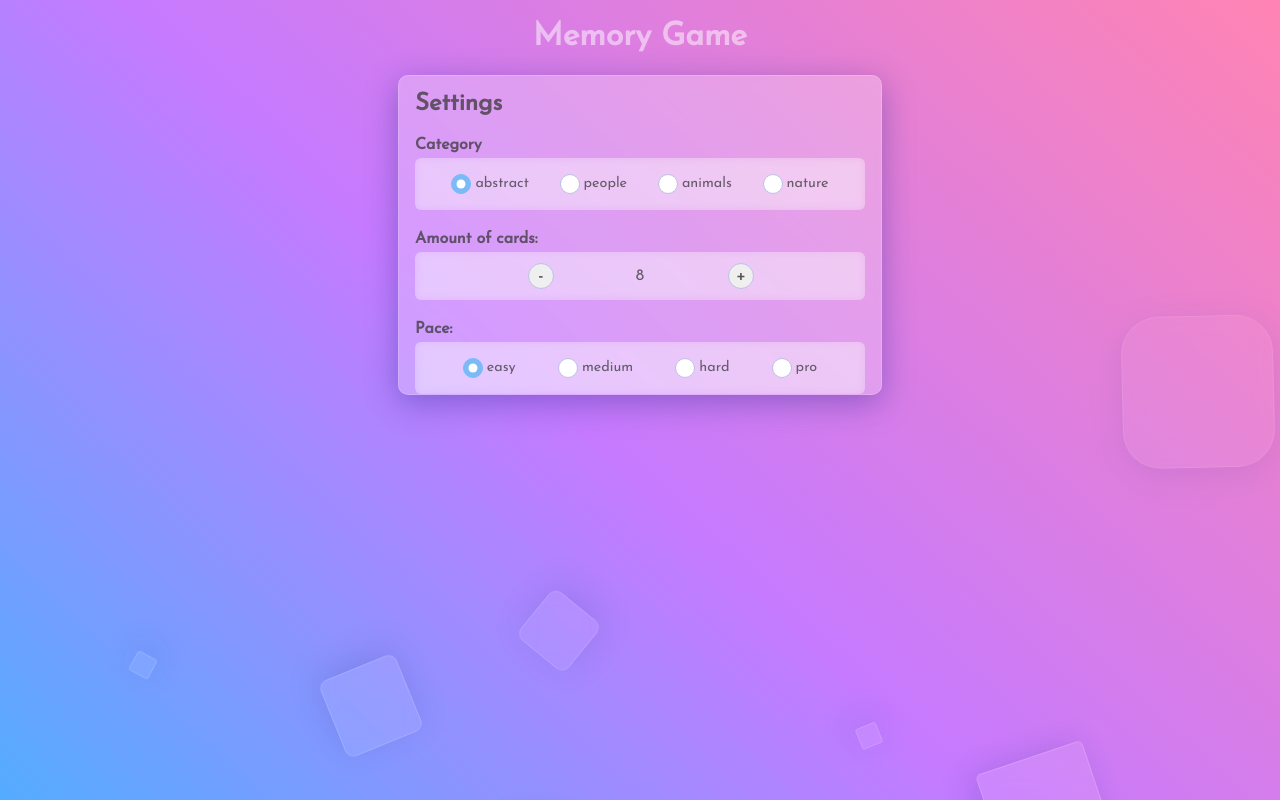
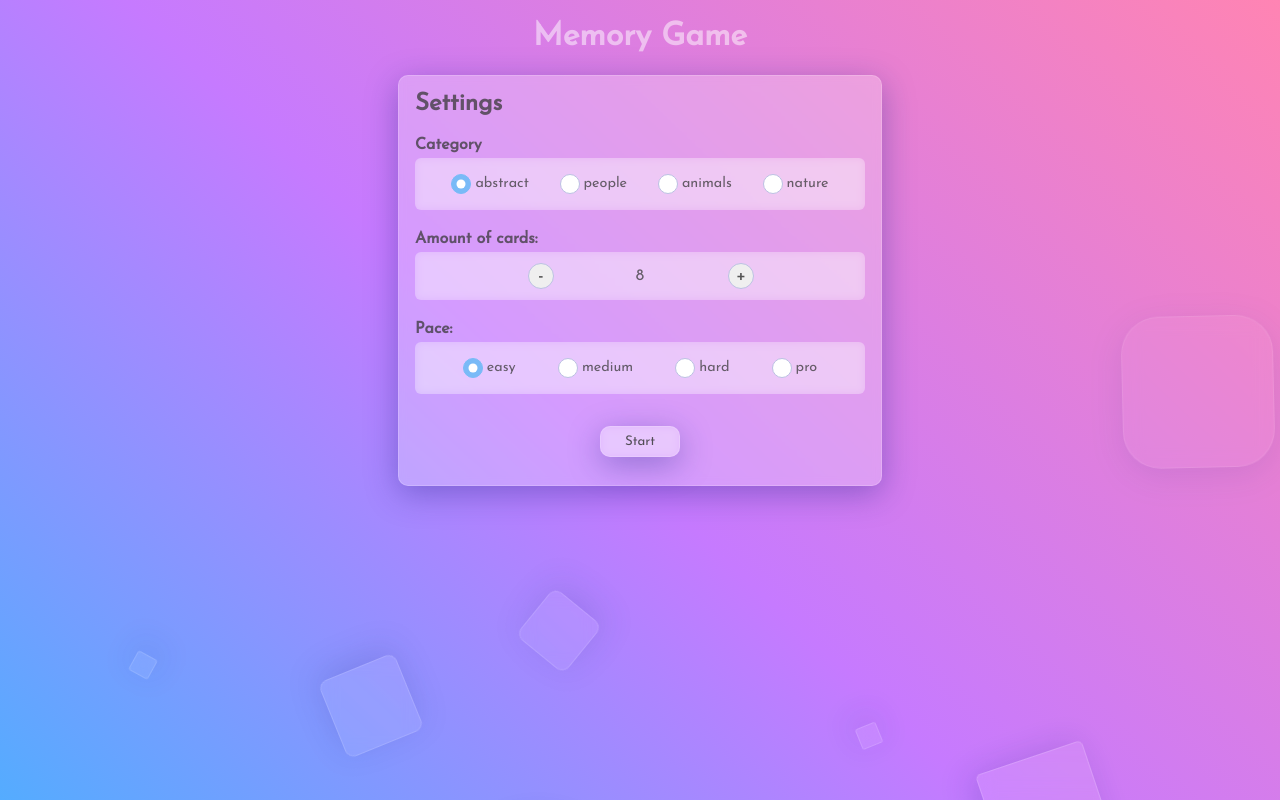
Before and after one commit to graceupongraceemi/react-api-memory-app, a React (Create React App) app: page / in a window 1280 px wide. Built offline with nearby package versions, Linux system fonts and the light colour scheme; no server answers.

Commit message:
Start button added in the Settings.jsx

```diff
--- a/src/components/Settings/Settings.jsx
+++ b/src/components/Settings/Settings.jsx
@@ -45,6 +45,8 @@ const Settings = () => {
           />
         ))}
       </div>
+
+      <button className={`${styles.button} frosted`}>Start</button>
     </div>
   );
 };
```
